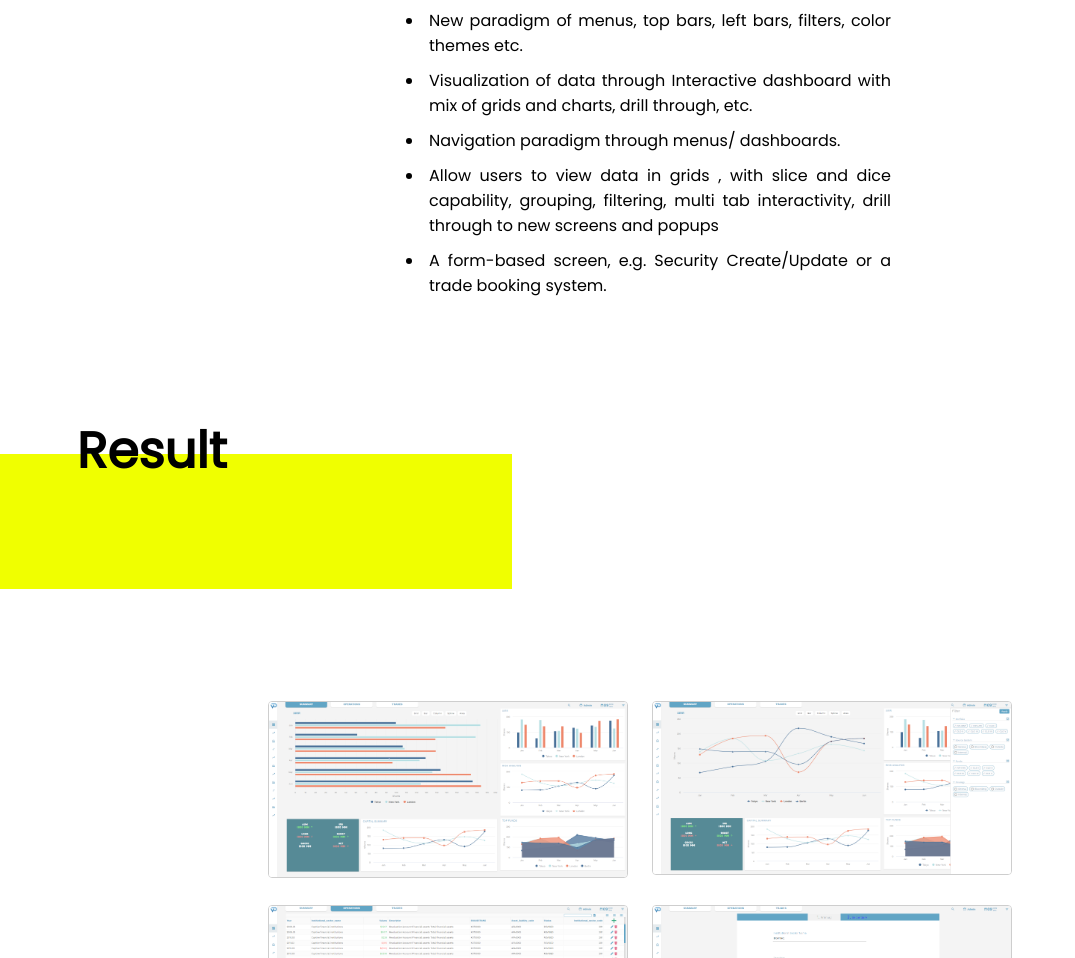
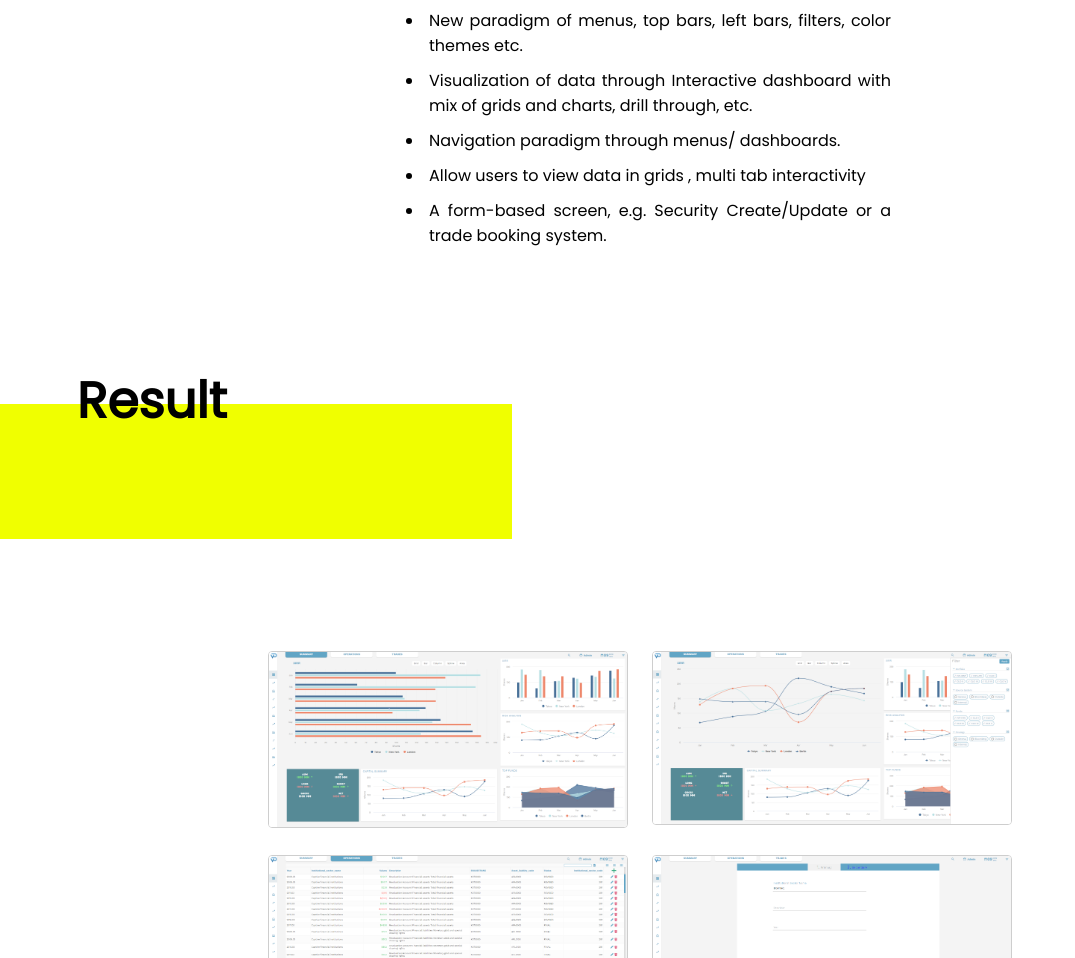
Before and after one commit to vakumar0/Portfolio, a plain HTML site: page html/hackathon.html in a window 1280 px wide. Shown: the part 1126-2084 px from the top of the page, without its empty margins (0-1075 px from the left). Drawn offline with Linux system fonts and the light colour scheme; a script that the page names is missing.

Commit message:
updated hackathon.html

```diff
--- a/html/hackathon.html
+++ b/html/hackathon.html
@@ -58,7 +58,7 @@
 					<li>New paradigm of menus, top bars, left bars, filters, color themes etc.</li>
 					<li>Visualization of data through Interactive dashboard with mix of grids and charts, drill through, etc.</li>
 					<li>Navigation paradigm through menus/ dashboards.</li>
-					<li>Allow users to view data in grids , with slice and dice capability, grouping, filtering, multi tab interactivity, drill through to new screens and popups</li>
+					<li>Allow users to view data in grids , multi tab interactivity</li>
 					<li>A form-based screen, e.g. Security Create/Update or a trade booking system.</li>
 				</ul>
 			</div>
```
